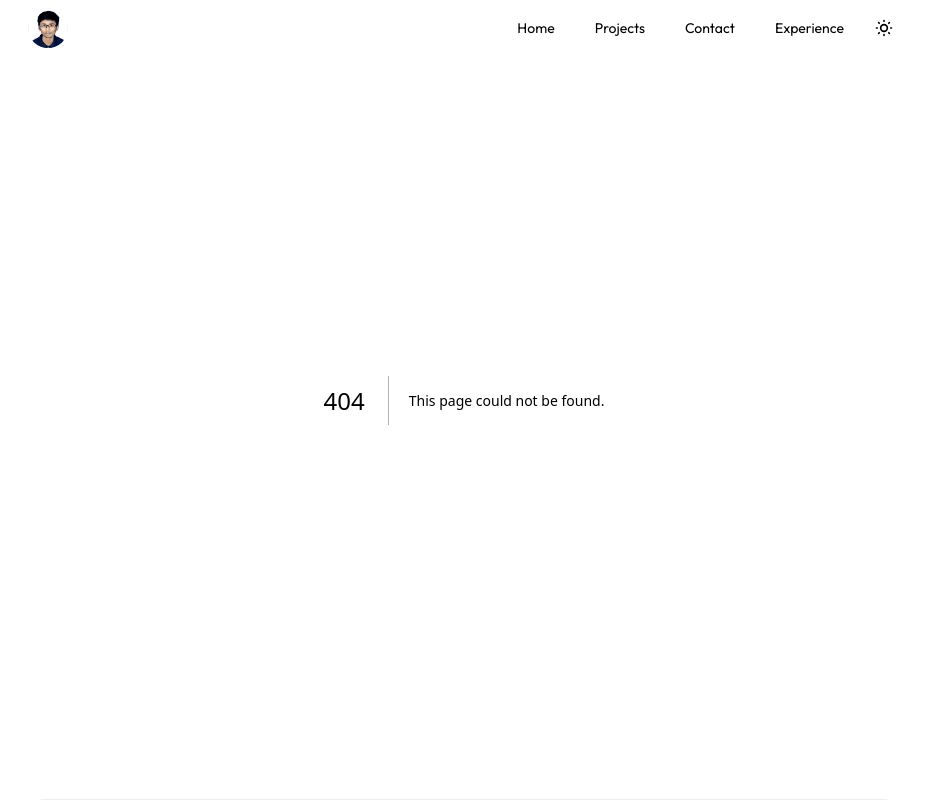
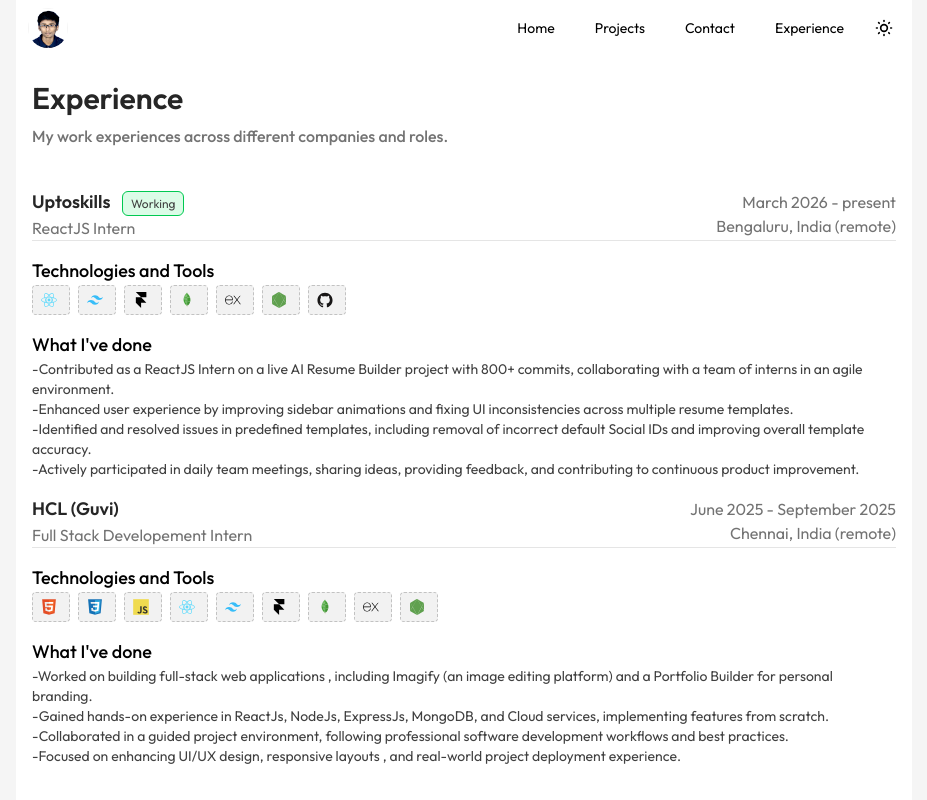
Before and after one commit to rishiraj1209/Rishi-Portfolio, a Next.js app: page /experience in a window 1280 px wide. Before the commit this address had no page. Shown: the top 800 px of the page, without its empty margins (176-1103 px from the left). Built offline with nearby package versions, Linux system fonts and the light colour scheme.

Commit message:
added the experience section

```diff
--- a/src/app/contactme/page.tsx
+++ b/src/app/contactme/page.tsx
@@ -43,7 +43,7 @@
   return (
     <Container className='min-h-screen pt-30 px-10'>
         <h1 className='text-center text-4xl font-semibold text-primary dark:text-neutral-100 mb-4 text-shadow-md dark:text-shadow-neutral-700'>Contact Me</h1>
-        <div className='flex justify-center items-center border border-neutral-200 dark:border-neutral-600 rounded-lg px-8 py-10 shadow-sm shadow-black dark:shadow-neutral-500 bg-neutral-200 dark:bg-neutral-700'>
+        <div className='flex max-w-2xl mx-auto justify-center items-center border border-neutral-200 dark:border-neutral-600 rounded-lg px-8 py-10 shadow-sm shadow-black dark:shadow-neutral-500 bg-neutral-50 dark:bg-neutral-800'>
             <form onSubmit={handleSubmit} className='flex flex-col gap-4 w-full'>
                 <input className='outline-0 border border-slate-500 dark:border-zinc-500 rounded-lg px-4 py-2 shadow-aceternity dark:shadow-aceternity-dark'  type="text" placeholder='Enter your name' value={form.name} onChange={(e)=>setForm({...form, name:e.target.value})}/>
                 <input className='outline-0 border border-slate-500 dark:border-zinc-500 rounded-lg px-4 py-2 shadow-aceternity dark:shadow-aceternity-dark' type="email" placeholder='Enter your email' value={form.email} onChange={(e)=>setForm({...form, email:e.target.value})}/>
--- /dev/null
+++ b/src/app/experience/page.tsx
@@ -0,0 +1,76 @@
+'use client'
+import Container from '@/src/components/Container'
+import Skill from '@/src/components/Skill'
+import experiences from '@/src/data/experiences'
+import React from 'react'
+import { motion } from 'motion/react'
+
+const page = () => {
+  return (
+    <div className='min-h-screen flex items-start justify-start'>
+        <Container className='py-20 min-h-screen px-4'>
+            <div className='mb-10'>
+              <h1 className='text-3xl font-semibold text-primary dark:text-neutral-100 mb-2'>Experience</h1>
+              <p className='font-medium text-secondary dark:text-neutral-400 text-sm md:text-base'>My work experiences across different companies and roles.</p>
+            </div>
+
+            <motion.div
+             initial={{
+                y:20,
+                opacity:0,
+                filter:"blur(10px)"
+             }}
+             animate={{
+                y:0,
+                opacity:1,
+                filter:"blur(0px)"
+             }}
+             transition={{
+                duration:0.3,
+                ease:'easeInOut'
+             }}
+            >
+                {experiences.map((exp,idx)=>(
+                    <div key={idx} className='my-4'>
+                        <div  className='flex justify-between items-center border-b border-neutral-200 dark:border-neutral-700'>
+                            <div className='flex flex-col items-start'>
+                                <span className='text-primary dark:text-neutral-100 font-semibold text-lg'>{exp.company} {exp.isCurrent && <span className='ml-2 bg-green-100 border border-green-500 px-2 py-1 text-[12px] font-light rounded-md text-neutral-700 dark:text-neutral-100 dark:bg-green-950 dark:border-green-700'>Working</span>}</span>
+                                <span className='text-secondary dark:text-neutral-400'>{exp.position}</span>
+                            </div>
+                            <div className='flex flex-col items-end'>
+                                <span className='text-secondary dark:text-neutral-400'>{exp.startDate} - {exp.endDate}</span>
+                                <span className='text-secondary dark:text-neutral-400'>{exp.location}</span>
+                            </div>
+                        </div>
+                        <div>
+                            <div className='my-4'>
+                                <p className='text-lg font-medium'>Technologies and Tools</p>
+                                <div className='flex flex-wrap gap-2 items-center'>
+                                    {exp.technologies && exp.technologies.map((tech,idx)=>(
+                                        <Skill key={idx} name={tech.name} href={tech.href}>
+                                            {tech.icon}
+                                        </Skill>
+                                    ))}
+                                </div>
+                            </div>
+
+                            <div>
+                                <p className='text-lg font-medium'>What I've done</p>
+                                <div>
+                                    {exp.discription.map((des,idx)=>(
+                                        <p key={idx} className='text-sm text-neutral-700 dark:text-neutral-300'>-{des}</p>
+                                    ))}
+                                </div>
+
+                            </div>
+
+                        </div>
+                    </div>
+                ))}
+            </motion.div>
+        </Container>
+    </div>
+  )
+}
+
+export default page
```
